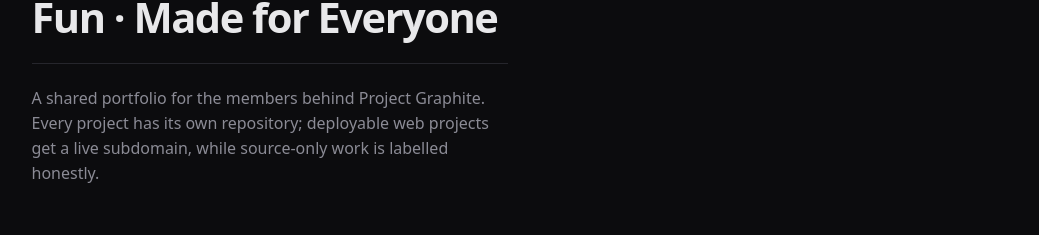
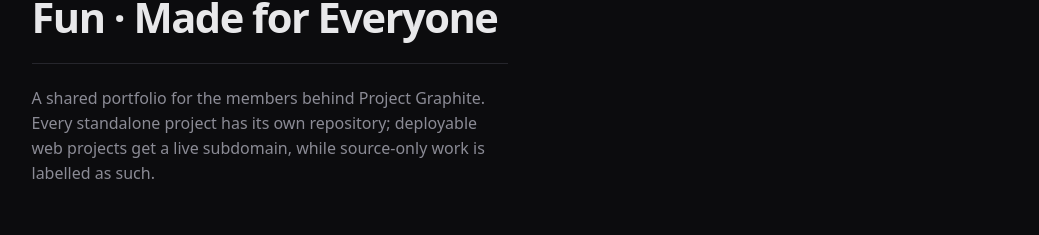
Before and after one commit to Project-Graphite/graphite-hub, a React (Vite) app in the folder site/: page / in a window 1280 px wide. Shown: the part 237-472 px from the top of the page, without its empty margins (113-1152 px from the left). Built offline with nearby package versions, Linux system fonts and the light colour scheme.

Commit message:
fix: stop the hero claiming every project has its own repository
Projects inside an epic share the epic's repository.

```diff
--- a/site/src/pages/Index.tsx
+++ b/site/src/pages/Index.tsx
@@ -19,9 +19,9 @@
         </h1>
         <div className="hero-rule mt-5.5 max-w-[52ch]" />
         <p className="mt-5.5 mb-0 max-w-[52ch] text-muted">
-          A shared portfolio for the members behind Project Graphite. Every project has its own
-          repository; deployable web projects get a live subdomain, while source-only work is
-          labelled honestly.
+          A shared portfolio for the members behind Project Graphite. Every standalone project has
+          its own repository; deployable web projects get a live subdomain, while source-only work
+          is labelled as such.
         </p>
       </section>
 
```
